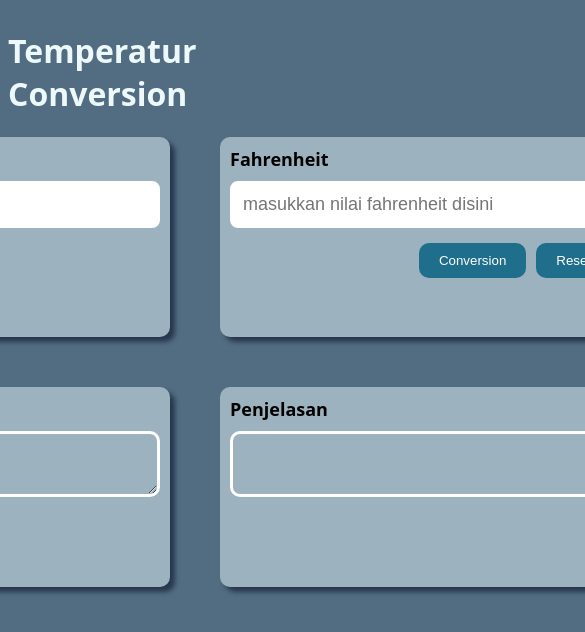
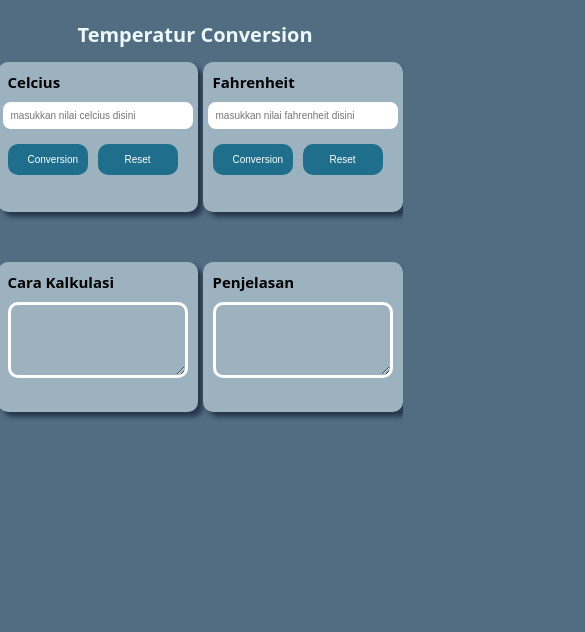
Before and after one commit to IndraAjiyanto/coba, a plain HTML site: page index.html in a window 390 px wide. Shown: the top 632 px of the page, 585 px wide, since content can reach past the window. Drawn offline with Linux system fonts and the light colour scheme.

Commit message:
lebih perfect

```diff
--- a/CSS/style.css
+++ b/CSS/style.css
@@ -175,3 +175,193 @@ button:active{
     border: solid black;
 }
 /*bagian penjelasan*/
+
+
+
+@media screen and (max-width: 600px) {
+    body{
+        font-family:system-ui, -apple-system, BlinkMacSystemFont, 'Segoe UI', Roboto, Oxygen, Ubuntu, Cantarell, 'Open Sans', 'Helvetica Neue', sans-serif;
+        background-color:#526D82;
+    }
+
+    /*bagian judul*/
+    .judul{
+        color: #ECF8F9;
+        display: flex;
+        justify-content: center;
+        align-items: center;
+        font-size: 10px;
+    }
+    /*bagian judul*/
+
+
+    /*bagian isi*/
+    .bagian-bagian{
+        display: flex;
+        flex-direction: row;
+        justify-content: center;
+    }
+    .bagianUtama{
+        display:flex;
+        flex-direction: column;
+        margin-left: 10px;
+        width : 300px;
+    }
+    .bagianSampingan{
+        display:flex;
+        flex-direction: column;
+        margin-left: 5px;
+        width : 300px;
+    }
+    /*bagian isi*/
+
+    label{
+        margin-left: 10px;
+        margin-top: 10px;
+        margin-bottom: 10px;
+        font-size: 15px;
+        font-weight: bold;
+        color: black;
+    }
+
+    button{
+        font-size: 10px;
+        background-color: #1F6E8C;
+        color: white;
+        padding: 10px 20px;
+        margin-top: 10px;
+        margin-right: 10px;
+        border-radius: 10px;
+        cursor: pointer;
+        border: none;
+        width: 80px;
+    }
+
+    button:hover{
+        background-color: #095978;
+
+    }
+
+    button:active{
+        transform: translateY(2px);
+        background-color: #03384e;
+    }
+
+    /*bagian celcius*/
+    #inputCelcius{
+        outline: none;
+        font-size: 10px;
+        border-radius: 8px;
+        border: solid white;
+        padding: 5px;
+        margin-left: 5px;
+        margin-right: 5px;
+
+    }
+
+    #inputCelcius:focus{
+        border: solid black;
+    }
+
+    .celcius{
+        display: flex;
+        flex-direction: column;
+        background-color:#9DB2BF ;
+        width: 200px;
+        height: 150px;
+        border-radius: 10px;
+        box-shadow: 5px 5px 5px #27374D;
+
+    }
+
+    .inputbutton{
+        display: flex;
+        flex-direction: row;
+        align-self: center;
+        margin-top: 5px;
+    }
+    /*bagian celcius*/
+
+    /*bagian kalkulasi*/
+    .caraKalkulasi{
+        display: flex;
+        flex-direction: column;
+        background-color:#9DB2BF ;
+        margin-top: 50px;
+        width: 200px;
+        height: 150px;
+        border-radius: 10px;
+        box-shadow: 5px 5px 5px #27374D;
+    }
+    #isiKalkulasi{
+        display: flex;
+        outline: none;
+        height: 50px;
+        font-size: 10px;
+        border-radius: 10px;
+        border: solid white;
+        padding: 10px;
+        margin-left: 10px;
+        margin-right: 10px;
+        background-color: #9DB2BF;
+    }
+    #isiKalkulasi:focus{
+        border: solid black;
+    }
+    /*bagian kalkulasi*/
+
+    /*bagian fahrenheit*/
+    .fahrenheit{
+        display: flex;
+        flex-direction: column;
+        background-color:#9DB2BF ;
+        width: 200px;
+        height: 150px;
+        border-radius: 10px;
+        box-shadow: 5px 5px 5px #27374D;
+    }
+
+    #outputFahrenheit{
+        outline: none;
+        font-size: 10px;
+        border-radius: 8px;
+        border: solid white;
+        padding: 5px;
+        margin-left: 5px;
+        margin-right: 5px;
+
+    }
+
+    #outputFahrenheit:focus{
+        border: solid black;
+    }
+    /*bagian fahrenheit*/
+
+    /*bagian penjelasan*/
+    .inipenjelasan{
+        display: flex;
+        flex-direction: column;
+        background-color:#9DB2BF ;
+        margin-top: 50px;
+        width: 200px;
+        height: 150px;
+        border-radius: 10px;
+        box-shadow: 5px 5px 5px #27374D;
+    }
+
+    #isiPenjelasan{
+        outline: none;
+        font-size: 10px;
+        height: 50px;
+        border-radius: 10px;
+        border: solid white;
+        padding: 10px;
+        margin-left: 10px;
+        margin-right: 10px;
+        background-color: #9DB2BF;
+    }
+    #isiPenjelasan:focus{
+        border: solid black;
+    }
+    /*bagian penjelasan*/
+}
```
